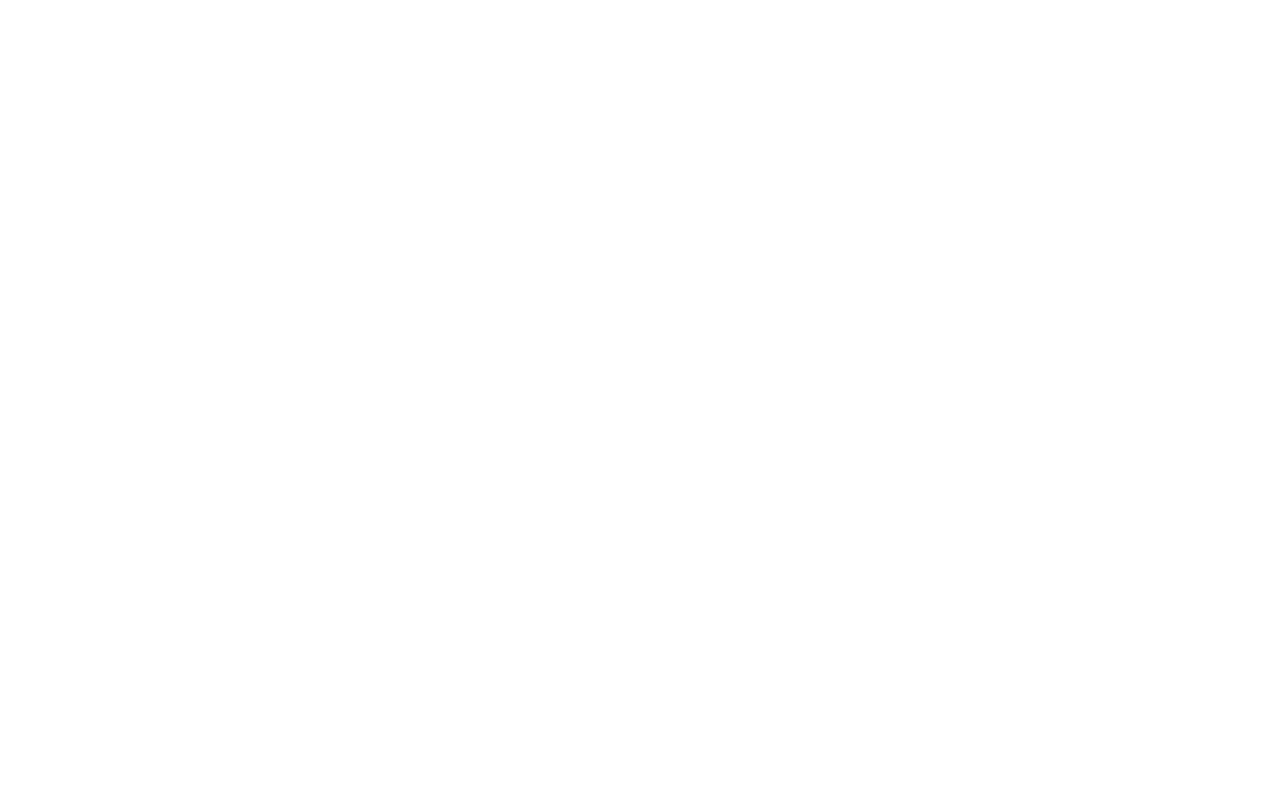
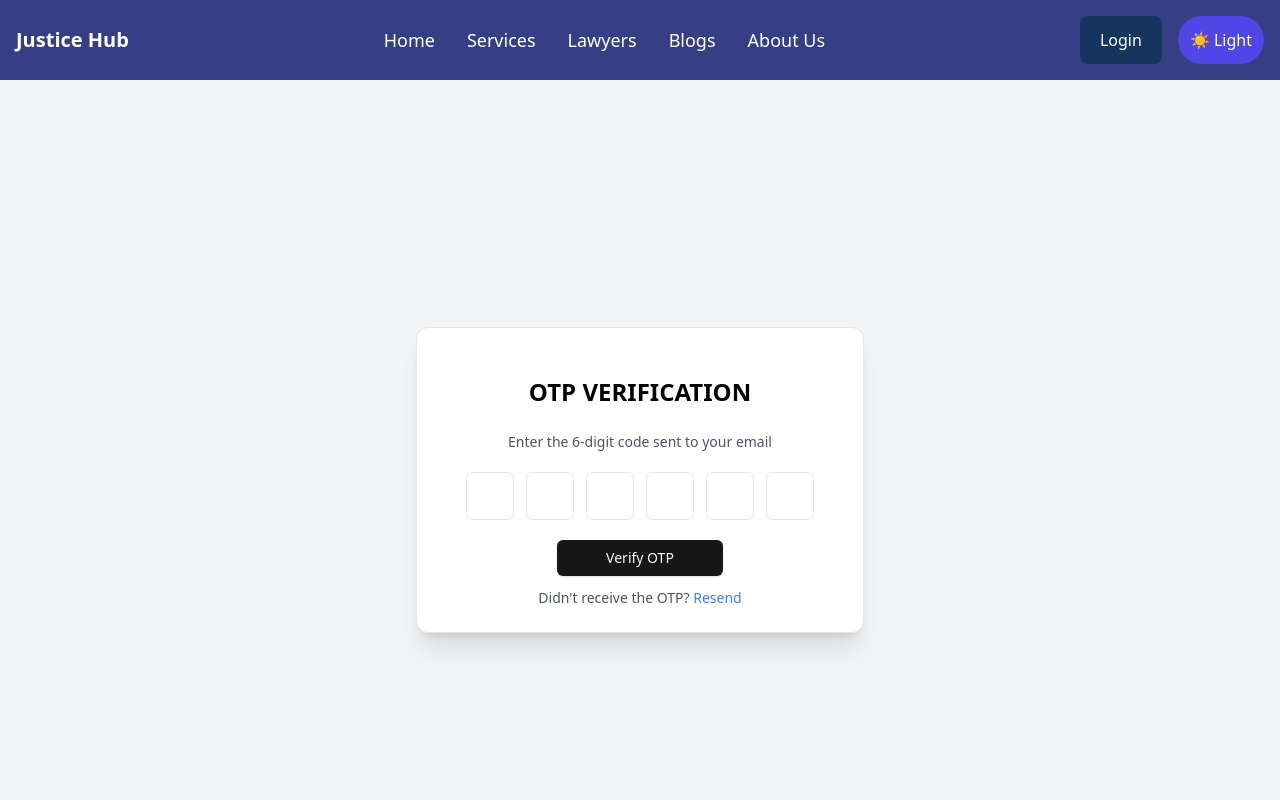
Before and after one commit to Ansar1503/Justice-Hub-UI, a React (Vite) app: page /otp in a window 1280 px wide. Shown: the top 800 px of the page. Built offline with nearby package versions, Linux system fonts and the light colour scheme.

Commit message:
added otp ui

```diff
--- a/package.json
+++ b/package.json
@@ -19,6 +19,7 @@
     "class-variance-authority": "^0.7.1",
     "classnames": "^2.5.1",
     "clsx": "^2.1.1",
+    "framer-motion": "^12.5.0",
     "justice-hub": "file:",
     "lucide-react": "^0.483.0",
     "node": "^18.20.7",
--- a/src/Routes/user_routes/UserRoutes.tsx
+++ b/src/Routes/user_routes/UserRoutes.tsx
@@ -3,6 +3,9 @@
 import UserLogin from '../../pages/client/UserLogin'
 import UserSignup from '../../pages/client/UserSignup'
 import EmailverificationError from '@/pages/errors/EmailverificationError'
+import Emailverificationsuccesspage from '@/pages/client/emailverificationsuccesspage'
+import OtpPage from '@/pages/client/OtpPage'
+
 
 function UserRoutes() {
   return (
@@ -10,7 +13,9 @@
       <Route path='/' element={<Home />}/>
       <Route path='/login' element={<UserLogin />} />
       <Route path='/signup' element={<UserSignup />}/>
-      <Route path='/email-validation-error' element={<EmailverificationError/>}></Route>
+      <Route path='/otp' element={<OtpPage />}/>
+      <Route path='/email-validation-error' element={<EmailverificationError/>}/>
+      <Route path='/email-verified' element={<Emailverificationsuccesspage/>}/>
     </Routes>
   )
 }
--- a/src/components/EmailValidationError.tsx
+++ b/src/components/EmailValidationError.tsx
@@ -15,6 +15,7 @@
     const errorType = searchParams.get("error");
     if (errorType === "expired") setErrorMessage("Your verification link has expired.");
     else if (errorType === "invalid") setErrorMessage("Invalid verification link.");
+    else if (errorType === "invaliduser" ) setErrorMessage(`User NOT Found with the email ${email}`)
   }, [searchParams]);
 
   const handleResend = async () => {
--- /dev/null
+++ b/src/components/EmailVerficationSuccess.tsx
@@ -0,0 +1,34 @@
+import { useNavigate } from "react-router-dom";
+import { Button } from "@/components/ui/button";
+import { Card, CardContent } from "@/components/ui/card";
+import { CheckCircle } from "lucide-react";
+
+export default function EmailVerificationSuccess() {
+  const navigate = useNavigate();
+
+  return (
+    <div className="flex justify-center items-center h-screen bg-gray-100 dark:bg-slate-800">
+      <Card className="w-96 shadow-xl h-auto">
+        <CardContent className="p-6 text-center">
+          <CheckCircle className="w-12 h-12 text-green-500 mx-auto mb-4" />
+          <h2 className="text-xl font-semibold text-gray-800 dark:text-gray-200">
+            Email Verified Successfully
+          </h2>
+          <p className="text-gray-400 mt-2">
+            Your account is now activated. You can log in to continue.
+          </p>
+          <div className="mt-4">
+            <Button onClick={() => navigate("/login")}>Go to Login</Button>
+          </div>
+          <Button
+            variant="link"
+            className="mt-3 text-blue-600"
+            onClick={() => navigate("/")}
+          >
+            Back to Home
+          </Button>
+        </CardContent>
+      </Card>
+    </div>
+  );
+}
--- /dev/null
+++ b/src/components/OtpVerification.tsx
@@ -0,0 +1,94 @@
+import { Card, CardContent } from "./ui/card";
+import { Button } from "./ui/button";
+import { useLocation } from "react-router-dom";
+import React, { useRef, useState } from "react";
+
+function OtpVerification() {
+  const [otp, setOtp] = useState(Array(6).fill(""));
+  const location = useLocation();
+  const inputRefs = useRef<(HTMLInputElement | null)[]>([]);
+  //   const email = location.state.email;
+  const handleChange = (
+    index: number,
+    event: React.ChangeEvent<HTMLInputElement>
+  ) => {
+    const value = event.target.value;
+    if (!/^\d*$/.test(value)) return;
+    const newOtp = [...otp];
+    newOtp[index] = value.slice(0, 1);
+    setOtp(newOtp);
+    if ((value || value !== "") && index < 5) {
+      inputRefs.current[index + 1]?.focus();
+    }
+  };
+
+  const handleKeyDown = (
+    index: number,
+    event: React.KeyboardEvent<HTMLInputElement>
+  ) => {
+    if (
+      event.key === "Backspace" &&
+      !otp[index] &&
+      index > 0 &&
+      inputRefs.current[index - 1]
+    ) {
+      inputRefs.current[index - 1]?.focus();
+    } else if (
+      event.key === "ArrowLeft" &&
+      index > 0 &&
+      inputRefs.current[index - 1]
+    ) {
+      inputRefs.current[index - 1]?.focus();
+    } else if (
+      event.key === "ArrowRight" &&
+      index < 5 &&
+      inputRefs.current[index + 1]
+    ) {
+      inputRefs.current[index + 1]?.focus();
+    }
+  };
+  return (
+    <div className="flex justify-center items-center min-h-screen bg-gray-100 dark:bg-slate-700 p-4">
+      <Card className="w-full max-w-md mx-auto shadow-xl">
+        <CardContent className="p-4 sm:p-6 text-center">
+          <h1 className="text-xl sm:text-2xl font-bold text-black dark:text-gray-200 mt-4 sm:mt-6">
+            OTP VERIFICATION
+          </h1>
+          <p className="text-xs sm:text-sm text-gray-600 dark:text-gray-400 mt-4 sm:mt-6">
+            Enter the 6-digit code sent to your email
+          </p>
+
+          {/* OTP Inputs */}
+          <div className="flex justify-center gap-1 sm:gap-2 md:gap-3 mt-4 sm:mt-5">
+            {otp.map((digit, index) => (
+              <input
+                key={index}
+                ref={(el) => {
+                  inputRefs.current[index] = el;
+                }}
+                value={digit}
+                onChange={(e) => handleChange(index, e)}
+                onKeyDown={(e) => handleKeyDown(index, e)}
+                maxLength={1}
+                type="text"
+                aria-label={`OTP digit ${index + 1}`}
+                className="w-8 sm:w-10 md:w-12 h-10 sm:h-12 text-base sm:text-lg text-center border rounded-md dark:bg-gray-700 dark:text-white focus:outline-none focus:ring-2 focus:ring-blue-500"
+              />
+            ))}
+          </div>
+
+          {/* Verify Button */}
+          <Button className="w-5/12 px-4 py-2 mt-4 sm:mt-5">Verify OTP</Button>
+
+          {/* Resend OTP */}
+          <p className="text-xs sm:text-sm text-gray-600 dark:text-gray-400 mt-3">
+            Didn't receive the OTP?{" "}
+            <button className="text-blue-500 hover:underline">Resend</button>
+          </p>
+        </CardContent>
+      </Card>
+    </div>
+  );
+}
+
+export default OtpVerification;
--- a/src/components/SignupComponent.tsx
+++ b/src/components/SignupComponent.tsx
@@ -1,6 +1,7 @@
 import { useContext, useEffect, useState } from "react";
 import { FcGoogle } from "react-icons/fc";
 import classNames from "classnames";
+import { motion } from "framer-motion";
 import { UserEnum } from "../types/enums/user.enums";
 import { AuthContext } from "../context/AuthContextPovider";
 import { useNavigate } from "react-router-dom";
@@ -10,6 +11,7 @@
 function SignupComponent() {
   const navigate = useNavigate();
   const { setUserRole, userRole } = useContext(AuthContext);
+  const [loading, setLoading] = useState(false);
   const [signupData, setSignupData] = useState({
     name: "",
     email: "",
@@ -64,14 +66,14 @@
           role: signupData.role,
           mobile: signupData.mobile,
         };
-        const response = await axiosinstance.post(
-          `/api/${signupData.role}/signup`,
-          postData
-        );
-        console.log(response.data)
-
+        setLoading(true);
+        const response = await axiosinstance.post(`/api/user/signup`, postData);
+        console.log(response.data?.userData?.email);
+        setLoading(false);
+        navigate("/otp", { state: response.data?.userData?.email });
       } catch (error) {
-        console.log(error)
+        setLoading(false);
+        console.log(error);
       }
     }
   }
@@ -158,13 +160,13 @@
             <input
               onChange={handleInput}
               type="tel"
-              name="phone"
+              name="mobile"
               value={signupData.mobile}
               placeholder="Enter your mobile number"
               className="w-full px-4 py-2 border rounded-lg bg-gray-100 dark:bg-gray-700 dark:border-gray-600 dark:text-white focus:outline-none focus:ring-2 focus:ring-blue-400 dark:focus:ring-blue-500"
             />
-            {validation.phone && (
-              <p className="text-red-500 text-sm">{validation.phone}</p>
+            {validation.mobile && (
+              <p className="text-red-500 text-sm">{validation.mobile}</p>
             )}
           </div>
 
@@ -204,12 +206,25 @@
             )}
           </div>
 
-          {/* Signup Button */}
+          {/* Signup Button with Loading Animation */}
           <button
             type="submit"
-            className="w-full py-2 mt-4 dark:bg-black text-white bg-blue-600 hover:bg-blue-500 dark:hover:bg-gray-800 rounded-lg transition"
+            disabled={loading}
+            className="relative w-full py-2 mt-4 text-white bg-blue-600 hover:bg-blue-500 dark:hover:bg-gray-800 rounded-lg transition overflow-hidden"
           >
-            Sign Up
+            {loading ? "Signing Up..." : "Sign Up"}
+            {loading && (
+              <motion.div
+                className="absolute bottom-0 left-0 h-[3px] w-full bg-blue-300"
+                initial={{ x: "-100%" }}
+                animate={{ x: "100%" }}
+                transition={{
+                  repeat: Infinity,
+                  duration: 1.2,
+                  ease: "linear",
+                }}
+              />
+            )}
           </button>
         </form>
 
--- /dev/null
+++ b/src/pages/client/Emailverificationsuccesspage.tsx
@@ -0,0 +1,15 @@
+import EmailVerificationSuccess from "@/components/EmailVerficationSuccess";
+import Footer from "../../layout/client/Footer";
+import Navbar from "../../layout/client/Navbar";
+
+function Emailverificationsuccesspage() {
+  return (
+    <>
+      <Navbar />
+      <EmailVerificationSuccess />
+      <Footer />
+    </>
+  );
+}
+
+export default Emailverificationsuccesspage;
--- /dev/null
+++ b/src/pages/client/OtpPage.tsx
@@ -0,0 +1,15 @@
+import OtpVerification from "@/components/OtpVerification";
+import Footer from "@/layout/client/Footer";
+import Navbar from "@/layout/client/Navbar";
+
+function OtpPage() {
+  return (
+    <>
+      <Navbar />
+      <OtpVerification />
+      <Footer />
+    </>
+  );
+}
+
+export default OtpPage;
--- a/src/utils/validations/SignupFormValidation.ts
+++ b/src/utils/validations/SignupFormValidation.ts
@@ -11,7 +11,7 @@
         if (!emailRegex.test(value)) return "Invalid email format";
         return "";
 
-      case "phone":
+      case "mobile":
         const phoneRegex = /^[0-9]{10}$/;
         if (!value.trim()) return "Phone number is required";
         if (!phoneRegex.test(value)) return "Enter a valid 10-digit phone number";
```
Also changed, not shown: 2 other files (tests, documents, lock files or other folders).
